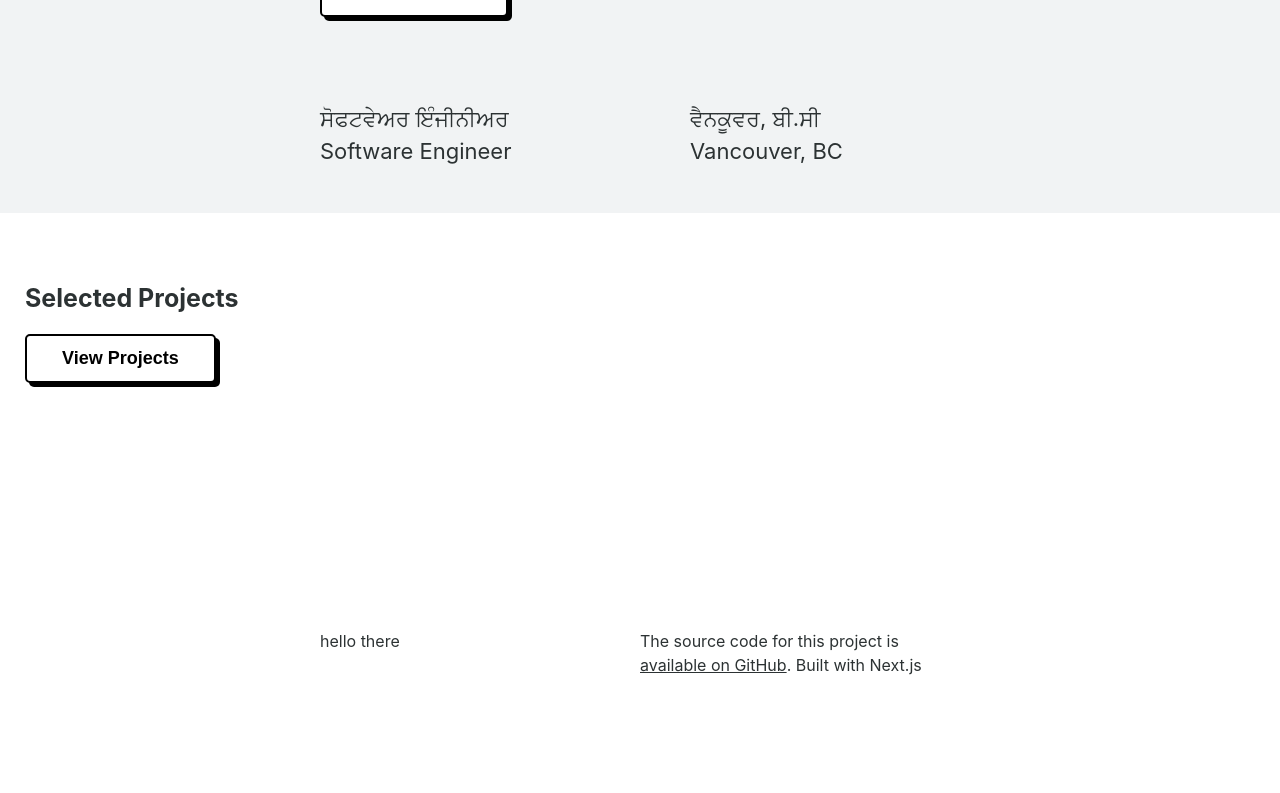
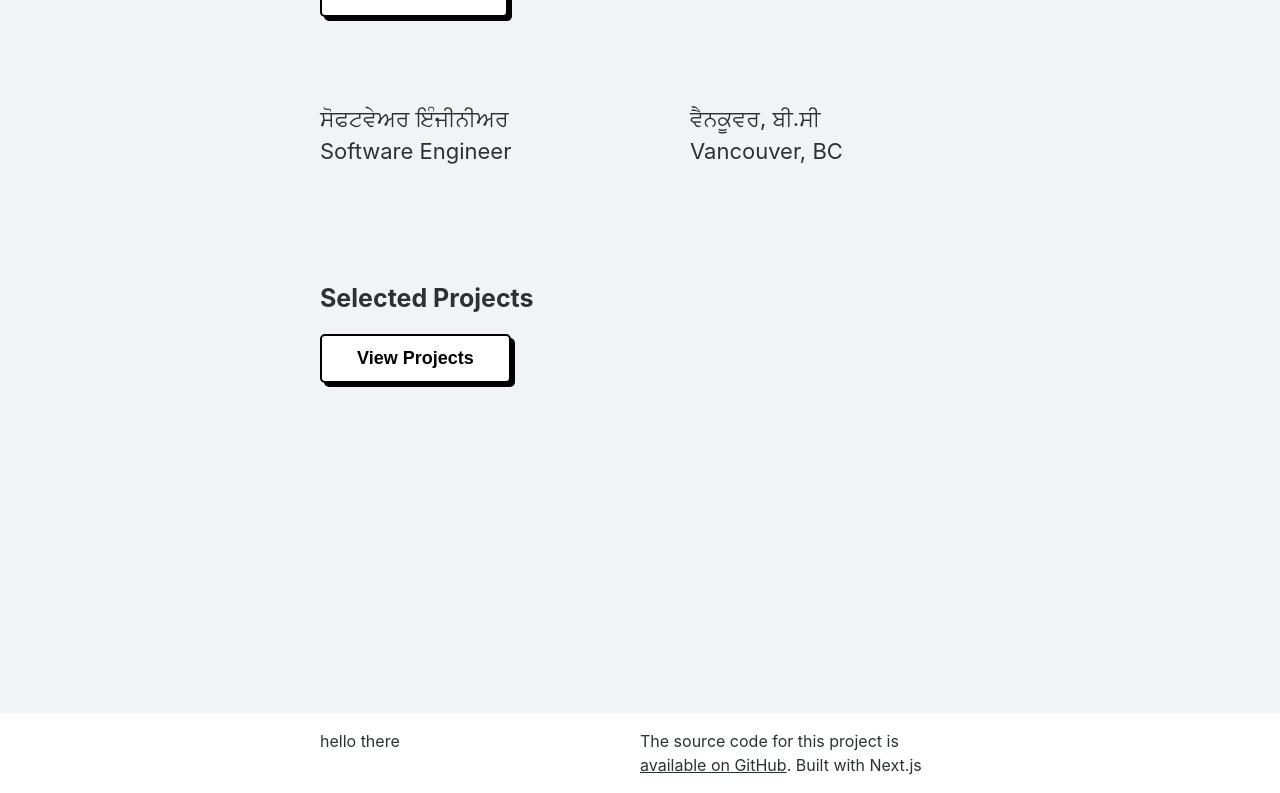
Before and after one commit to gurjotsinghdev/gurjotsinghdev, a Next.js app: page / in a window 1280 px wide. Shown: the part 386-1179 px from the top of the page. Before the commit the page ends 1079 px from the top, so only its background shows below. Built offline with nearby package versions, Linux system fonts and the light colour scheme.

Commit message:
width fix for featured projects section

```diff
--- a/styles/FeaturedProjects.module.css
+++ b/styles/FeaturedProjects.module.css
@@ -8,3 +8,13 @@
     font-size: 25px;
 
 }
+
+@media only screen and (min-width: 800px) {
+    .featuredProjects {
+        padding: 50px 25vw;
+        margin: 0;
+        background-color: var(--background);
+        height: 500px;
+    }
+
+  }
```
